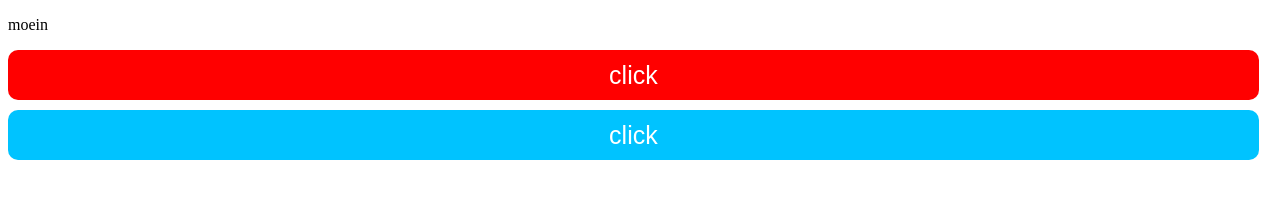
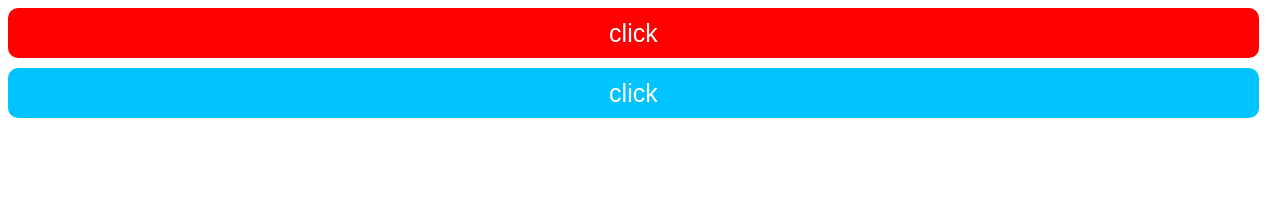
Before and after one commit to jamshidi1385/git, a plain HTML site: page css.html in a window 1280 px wide. Drawn offline with Linux system fonts and the light colour scheme.

Commit message:
Update css.html

```diff
--- a/css.html
+++ b/css.html
@@ -41,7 +41,6 @@
 
     </head>
     <body>
-        <p>moein</p>
         <button type="button" class=" button red" onclick="location.href='https://farsroid.com'">click</button>
         <button type="button" class=" button yelow" onclick="location.href='https://google.com'">click</button>
     </body>
```
